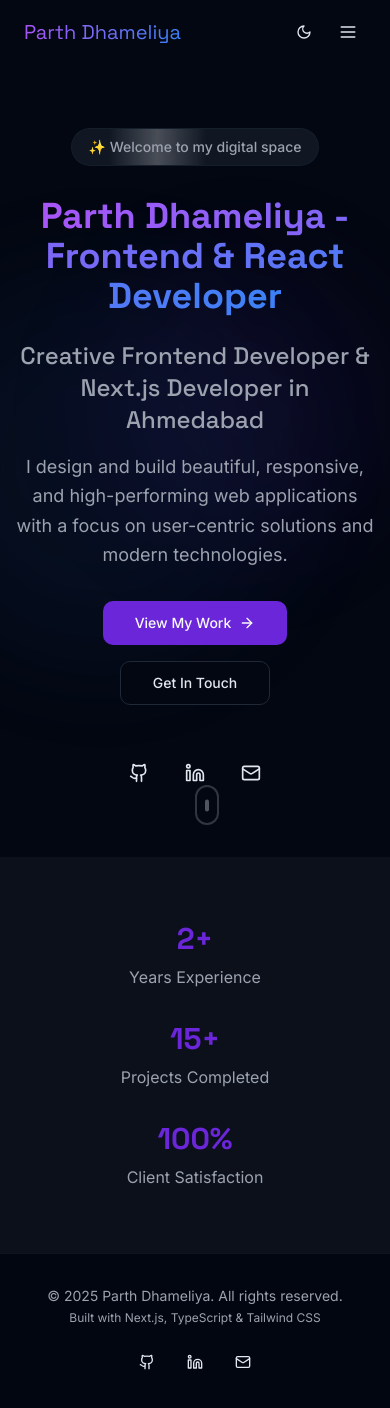
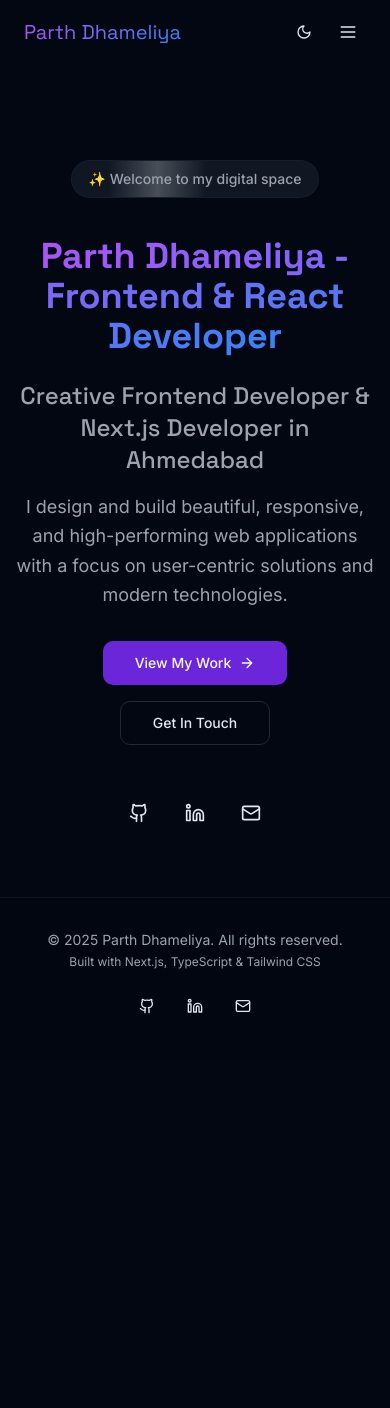
Before and after one commit to parth2504/portfolio, a Next.js app: page / in a window 390 px wide. Shown: the top 1408 px of the page. After the commit the page ends 1058 px from the top, so only its background shows below. Built offline with nearby package versions, Linux system fonts and the light colour scheme.

Commit message:
Refactor navigation handling in HomeClient, ProjectsClient, and Navbar components; streamline useNavigation hook for improved routing and state management

```diff
--- a/app/HomeClient.tsx
+++ b/app/HomeClient.tsx
@@ -1,7 +1,6 @@
 "use client"
 
 import React from "react"
-import Link from "next/link"
 import { motion } from "framer-motion"
 import { ArrowRight, Github, Linkedin, Mail } from "lucide-react"
 
@@ -9,6 +8,7 @@ import { SITE_CONFIG } from "@/lib/constants"
 import { Button } from "@/components/ui/button"
 import { SectionWrapper } from "@/components/shared/section-wrapper"
 import { AnimatedShinyText } from "@/components/shared/animated-shiny-text"
+import { useNavigation } from "@/hooks/use-navigation"
 
 const containerVariants = {
   hidden: { opacity: 0 },
@@ -33,24 +33,24 @@ const itemVariants = {
 }
 
 export default function HomeClient() {
+  const { navigate } = useNavigation()
+
+  const handleClick = React.useCallback((e: React.MouseEvent<HTMLAnchorElement>, href: string) => {
+    e.preventDefault()
+    navigate(href)
+  }, [navigate])
+
   return (
-    <div className="min-h-screen pt-16">
-      {/* Hero Section */}
-      <SectionWrapper className="min-h-[90vh] flex items-center justify-center relative overflow-hidden">
-        {/* Background Elements */}
-        <div className="absolute inset-0 -z-10">
-          <div className="absolute top-1/4 left-1/4 w-72 h-72 bg-primary/10 rounded-full blur-3xl animate-pulse" />
-          <div className="absolute bottom-1/4 right-1/4 w-96 h-96 bg-blue-500/10 rounded-full blur-3xl animate-pulse delay-1000" />
-        </div>
-
-        <div className="container mx-auto px-4 text-center">
+    <div className="min-h-screen">
+      <SectionWrapper>
+        <div className="container mx-auto px-4">
           <motion.div
             variants={containerVariants}
             initial="hidden"
             animate="visible"
-            className="max-w-4xl mx-auto"
+            className="max-w-4xl mx-auto text-center pt-24 md:pt-32"
           >
-            <motion.div variants={itemVariants} className="mb-6">
+            <motion.div variants={itemVariants} className="mb-8">
               <AnimatedShinyText className="text-sm font-medium text-muted-foreground border border-border/40 rounded-full px-4 py-2 bg-muted/50">
                 ✨ Welcome to my digital space
               </AnimatedShinyText>
@@ -78,15 +78,22 @@ export default function HomeClient() {
               className="flex flex-col sm:flex-row gap-4 justify-center items-center mb-12"
             >
               <Button size="lg" className="group" asChild>
-                <Link href="/projects" scroll={false}>
+                <a
+                  href="/projects"
+                  onClick={(e) => handleClick(e, "/projects")}
+                  className="inline-flex items-center"
+                >
                   View My Work
                   <ArrowRight className="ml-2 h-4 w-4 group-hover:translate-x-1 transition-transform" />
-                </Link>
+                </a>
               </Button>
               <Button size="lg" variant="outline" asChild>
-                <Link href="/contact" scroll={false}>
+                <a
+                  href="/contact"
+                  onClick={(e) => handleClick(e, "/contact")}
+                >
                   Get In Touch
-                </Link>
+                </a>
               </Button>
             </motion.div>
 
@@ -95,75 +102,33 @@ export default function HomeClient() {
               className="flex justify-center space-x-4"
             >
               <Button variant="ghost" size="icon" className="rounded-full" asChild>
-                <Link
+                <a
                   href={SITE_CONFIG.links.github}
                   target="_blank"
                   rel="noopener noreferrer"
                   aria-label="GitHub Profile"
                 >
                   <Github className="h-5 w-5" />
-                </Link>
+                </a>
               </Button>
               <Button variant="ghost" size="icon" className="rounded-full" asChild>
-                <Link
+                <a
                   href={SITE_CONFIG.links.linkedin}
                   target="_blank"
                   rel="noopener noreferrer"
                   aria-label="LinkedIn Profile"
                 >
                   <Linkedin className="h-5 w-5" />
-                </Link>
+                </a>
               </Button>
               <Button variant="ghost" size="icon" className="rounded-full" asChild>
-                <Link
+                <a
                   href={`mailto:${SITE_CONFIG.links.email}`}
                   aria-label="Send Email"
                 >
                   <Mail className="h-5 w-5" />
-                </Link>
+                </a>
               </Button>
-            </motion.div>
-          </motion.div>
-        </div>
-
-        {/* Scroll indicator */}
-        <motion.div
-          className="absolute bottom-8 left-1/2 transform -translate-x-1/2"
-          initial={{ opacity: 0, y: -20 }}
-          animate={{ opacity: 1, y: 0 }}
-          transition={{ delay: 1, duration: 0.6 }}
-        >
-          <div className="w-6 h-10 border-2 border-muted-foreground/30 rounded-full flex justify-center">
-            <motion.div
-              className="w-1 h-3 bg-muted-foreground/50 rounded-full mt-2"
-              animate={{ y: [0, 12, 0] }}
-              transition={{ duration: 1.5, repeat: Infinity }}
-            />
-          </div>
-        </motion.div>
-      </SectionWrapper>
-
-      {/* Quick Stats Section */}
-      <SectionWrapper className="bg-muted/30">
-        <div className="container mx-auto px-4">
-          <motion.div
-            className="grid grid-cols-1 md:grid-cols-3 gap-8 text-center"
-            initial={{ opacity: 0, y: 20 }}
-            whileInView={{ opacity: 1, y: 0 }}
-            viewport={{ once: true }}
-            transition={{ duration: 0.6, staggerChildren: 0.2 }}
-          >
-            <motion.div variants={itemVariants}>
-              <h3 className="text-3xl font-heading font-bold text-primary mb-2">2+</h3>
-              <p className="text-muted-foreground">Years Experience</p>
-            </motion.div>
-            <motion.div variants={itemVariants}>
-              <h3 className="text-3xl font-heading font-bold text-primary mb-2">15+</h3>
-              <p className="text-muted-foreground">Projects Completed</p>
-            </motion.div>
-            <motion.div variants={itemVariants}>
-              <h3 className="text-3xl font-heading font-bold text-primary mb-2">100%</h3>
-              <p className="text-muted-foreground">Client Satisfaction</p>
             </motion.div>
           </motion.div>
         </div>
--- a/app/projects/ProjectsClient.tsx
+++ b/app/projects/ProjectsClient.tsx
@@ -1,9 +1,8 @@
 "use client"
 
 import React from "react"
+import Image from "next/image"
 import Link from "next/link"
-import { useRouter } from "next/navigation"
-import Image from "next/image"
 import { motion } from "framer-motion"
 import { ExternalLink, Github } from "lucide-react"
 
@@ -35,8 +34,6 @@ const itemVariants = {
 }
 
 export default function ProjectsClient() {
-  const router = useRouter();
-
   return (
     <div className="min-h-screen pt-16">
       <SectionWrapper>
@@ -82,24 +79,24 @@ export default function ProjectsClient() {
                       <div className="absolute inset-0 bg-black/40 opacity-0 group-hover:opacity-100 transition-opacity duration-300 flex items-center justify-center">
                         <div className="flex space-x-2">
                           <Button size="sm" variant="secondary" asChild>
-                            <Link
+                            <a
                               href={project.liveUrl}
                               target="_blank"
                               rel="noopener noreferrer"
                               aria-label={`View ${project.title} live`}
                             >
                               <ExternalLink className="h-4 w-4" />
-                            </Link>
+                            </a>
                           </Button>
                           <Button size="sm" variant="secondary" asChild>
-                            <Link
+                            <a
                               href={project.githubUrl}
                               target="_blank"
                               rel="noopener noreferrer"
                               aria-label={`View ${project.title} source code`}
                             >
                               <Github className="h-4 w-4" />
-                            </Link>
+                            </a>
                           </Button>
                         </div>
                       </div>
@@ -166,7 +163,7 @@ export default function ProjectsClient() {
                   Let&apos;s create something amazing together!
                 </p>
                 <Button size="lg" asChild>
-                  <Link href="/contact" scroll={false}>
+                  <Link href="/contact">
                     Get In Touch
                   </Link>
                 </Button>
@@ -176,5 +173,5 @@ export default function ProjectsClient() {
         </div>
       </SectionWrapper>
     </div>
-  );
+  )
 }
--- a/hooks/use-navigation.ts
+++ b/hooks/use-navigation.ts
@@ -1,51 +1,43 @@
 'use client'
 
 import { useCallback, useEffect, useRef, useState } from 'react'
+import { usePathname, useRouter } from 'next/navigation'
 
 export function useNavigation() {
   const [mounted, setMounted] = useState(false)
-  const [currentPath, setCurrentPath] = useState('/')
-  const [isTransitioning, setIsTransitioning] = useState(false)
-  const navigationInProgress = useRef(false)
+  const pathname = usePathname()
+  const router = useRouter()
+  const isNavigating = useRef(false)
+  const [currentPath, setCurrentPath] = useState(pathname || '/')
 
   useEffect(() => {
     setMounted(true)
-    setCurrentPath(window.location.pathname)
-  }, [])
-
-  useEffect(() => {
-    const handlePopState = () => {
-      if (!navigationInProgress.current) {
-        setCurrentPath(window.location.pathname)
-      }
+    if (pathname) {
+      setCurrentPath(pathname)
     }
-
-    window.addEventListener('popstate', handlePopState)
-    return () => window.removeEventListener('popstate', handlePopState)
-  }, [])
+  }, [pathname])
 
   const navigate = useCallback((href: string) => {
-    if (href === currentPath || navigationInProgress.current) return
+    if (isNavigating.current) return
 
-    navigationInProgress.current = true
-    setIsTransitioning(true)
+    isNavigating.current = true
     setCurrentPath(href)
 
-    // Perform the navigation in the next frame
-    requestAnimationFrame(() => {
-      try {
-        window.history.pushState({}, '', href)
-        window.location.href = href
-      } catch (error) {
-        navigationInProgress.current = false
-        setIsTransitioning(false)
-      }
-    })
-  }, [currentPath])
+    // Use Next.js router for navigation
+    try {
+      router.push(href)
+    } catch (error) {
+      window.location.href = href
+    } finally {
+      // Reset navigation lock after a short delay
+      setTimeout(() => {
+        isNavigating.current = false
+      }, 100)
+    }
+  }, [router])
 
   return {
-    currentPath: mounted ? currentPath : '/',
-    isTransitioning,
+    currentPath,
     navigate,
     mounted
   }
```
Also changed, not shown: components/shared/navbar.tsx (+27 -29 lines).
